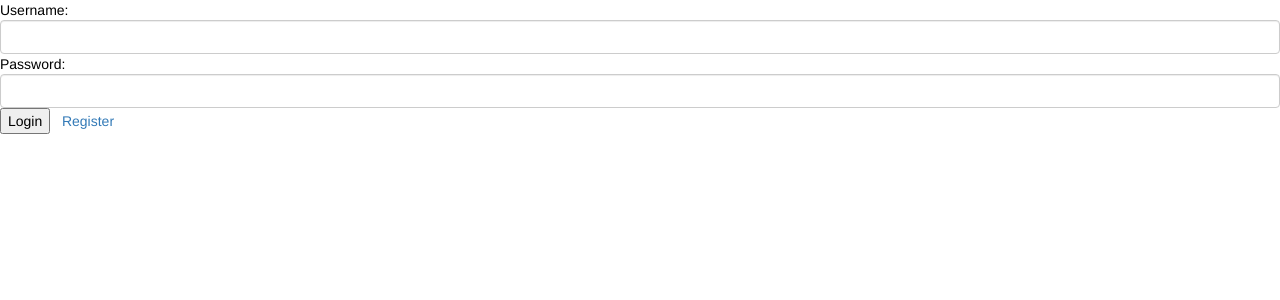
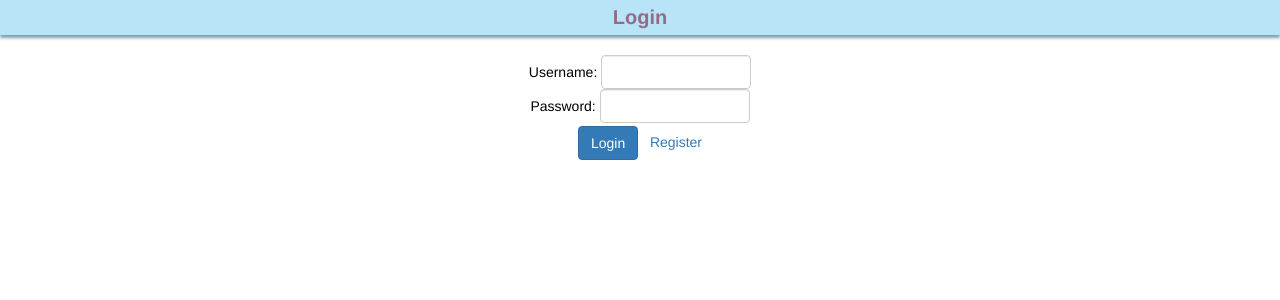
Before and after one commit to smusings/shopping_list, a Flask app: page / in a window 1280 px wide. Shown: the top 300 px of the page. Run offline with Flask 2, Linux system fonts and the light colour scheme; some libraries are stand-ins or nearby versions; some web fonts are replaced.

Commit message:
Fixed Login Screen

```diff
--- a/shoppingList/static/css/main.css
+++ b/shoppingList/static/css/main.css
@@ -35,5 +35,10 @@ h2 {
     border-top-left-radius: 10px;
     border-top-right-radius: 10px;
     border: 0px;
+}
 
+
+.form-control {
+	width: 150px;
+	display: initial;
 }
--- a/shoppingList/templates/layout.html
+++ b/shoppingList/templates/layout.html
@@ -17,7 +17,8 @@
 	<script src="/static/JS/app.js"></script>
 {% endblock %}
 {% block content %}
-		<div class="header">{% block header %}{% endblock %}</div>
 		<div class="page" ng-app="shoppingList">
 			{% block body %}{% endblock %}
+			</div>
+
 {% endblock %}
--- a/shoppingList/templates/login.html
+++ b/shoppingList/templates/login.html
@@ -1,9 +1,14 @@
 {% extends "layout.html" %}
 {% block body %}
-  <form action="{{ url_for('login') }}" method=post>
-    <div> Username: <input class="form-control" type="text" name="username"></div>
-    <div> Password: <input class="form-control" type="password" name="password"></div>
-    <input type="submit" value="Login"> &nbsp;
-    <a href="{{ url_for('register')}}">Register</a>
-  </form>
+	<div class="header">Login</div>
+  	<form action="{{ url_for('login') }}" method=post>
+	  	<div class="text-center">
+		    <div> Username: <input class="form-control" type="text" name="username"></div>
+		    <div> Password: <input class="form-control" type="password" name="password"></div>
+		    <div style="padding-top: 3px;">
+			    <button class="btn btn-primary" type="submit">Login</button> &nbsp;
+			    <a href="{{ url_for('register')}}">Register</a>
+		    </div>
+		</div>
+  	</form>
 {% endblock %}
```
